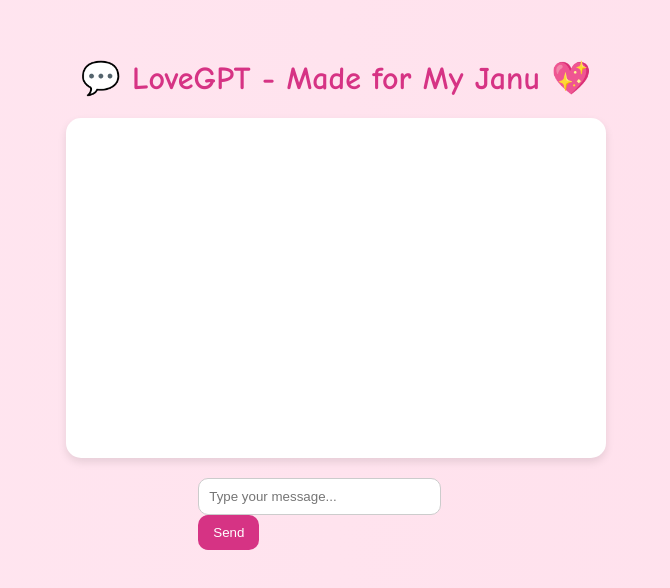
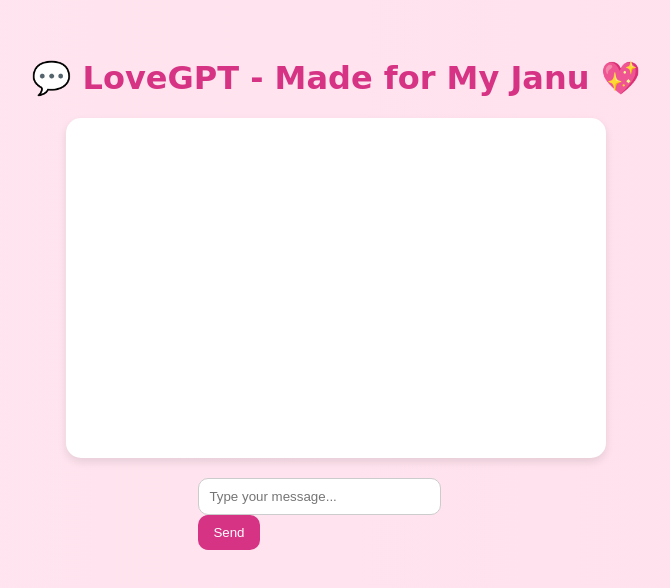
Before and after one commit to rejuanshawon8/pori-love-chatbot, a plain HTML site: page index.html in a window 1280 px wide. Shown: the part 106-694 px from the top of the page, without its empty margins (304-974 px from the left). Drawn offline with Linux system fonts and the light colour scheme.

Commit message:
Update style.css

```diff
--- a/style.css
+++ b/style.css
@@ -48,3 +48,10 @@ button {
   border-radius: 10px;
   cursor: pointer;
 }
+@import url('https://fonts.googleapis.com/css2?family=Baloo+2&display=swap');
+
+body {
+  font-family: 'Baloo 2', cursive, sans-serif;
+  background: linear-gradient(to right, #ffe6f0, #ffe0ec);
+  /* আগের মতো বাকি স্টাইল থাকবে */
+}
```
